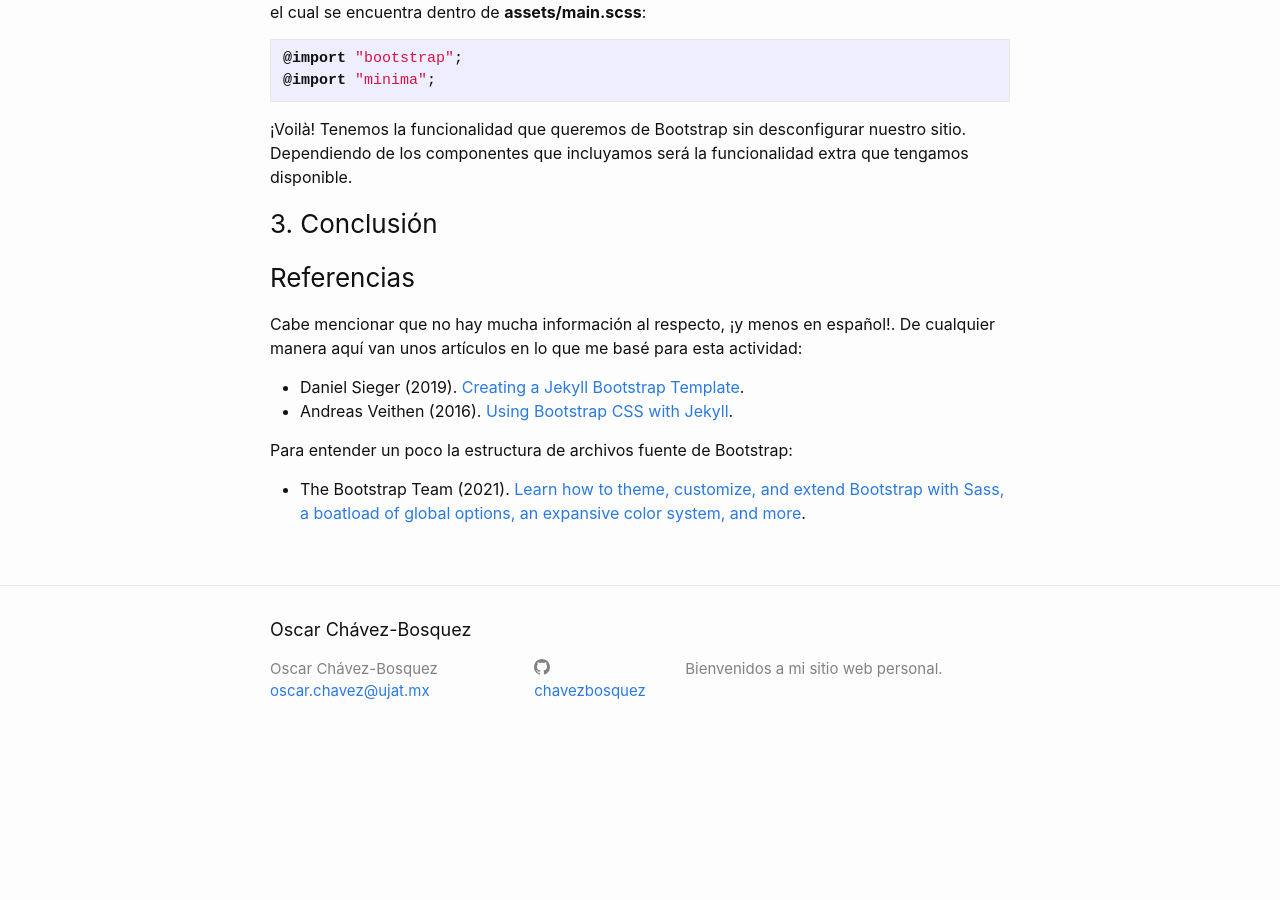
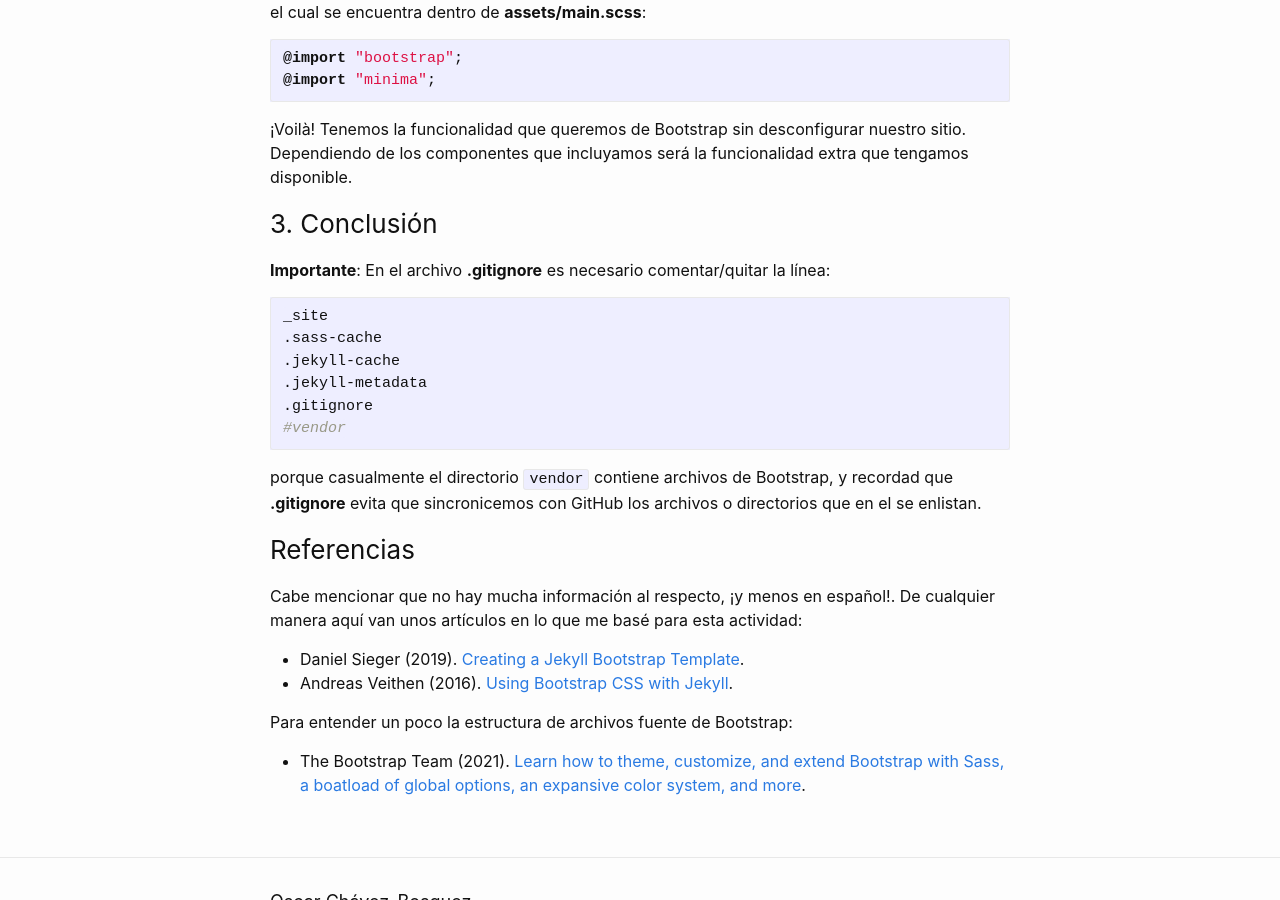
Before and after one commit to chavezbosquez/chavezbosquez.github.io, a Jekyll site: the page built from _posts/2021-01-04-bootstrap.md, in a window 1280 px wide and 900 px high, scrolled down 1719 px. Built offline with Jekyll 4.4.1, drawn with Linux system fonts in a browser that asks for light colours; before the commit the page ends 2482 px from its top, so only the background shows below that.

Commit message:
Post de Bootstrap

```diff
--- a/_posts/2021-01-04-bootstrap.md
+++ b/_posts/2021-01-04-bootstrap.md
@@ -86,6 +86,18 @@ disponible.
 
 ### 3. Conclusión
 
+**Importante**: En el archivo **.gitignore** es necesario comentar/quitar la línea:
+
+~~~bash
+_site
+.sass-cache
+.jekyll-cache
+.jekyll-metadata
+.gitignore
+#vendor
+~~~
+
+porque casualmente el directorio `vendor` contiene archivos de Bootstrap, y recordad que **.gitignore** evita que sincronicemos con GitHub los archivos o directorios que en el se enlistan.
 
 ### Referencias
 
```
